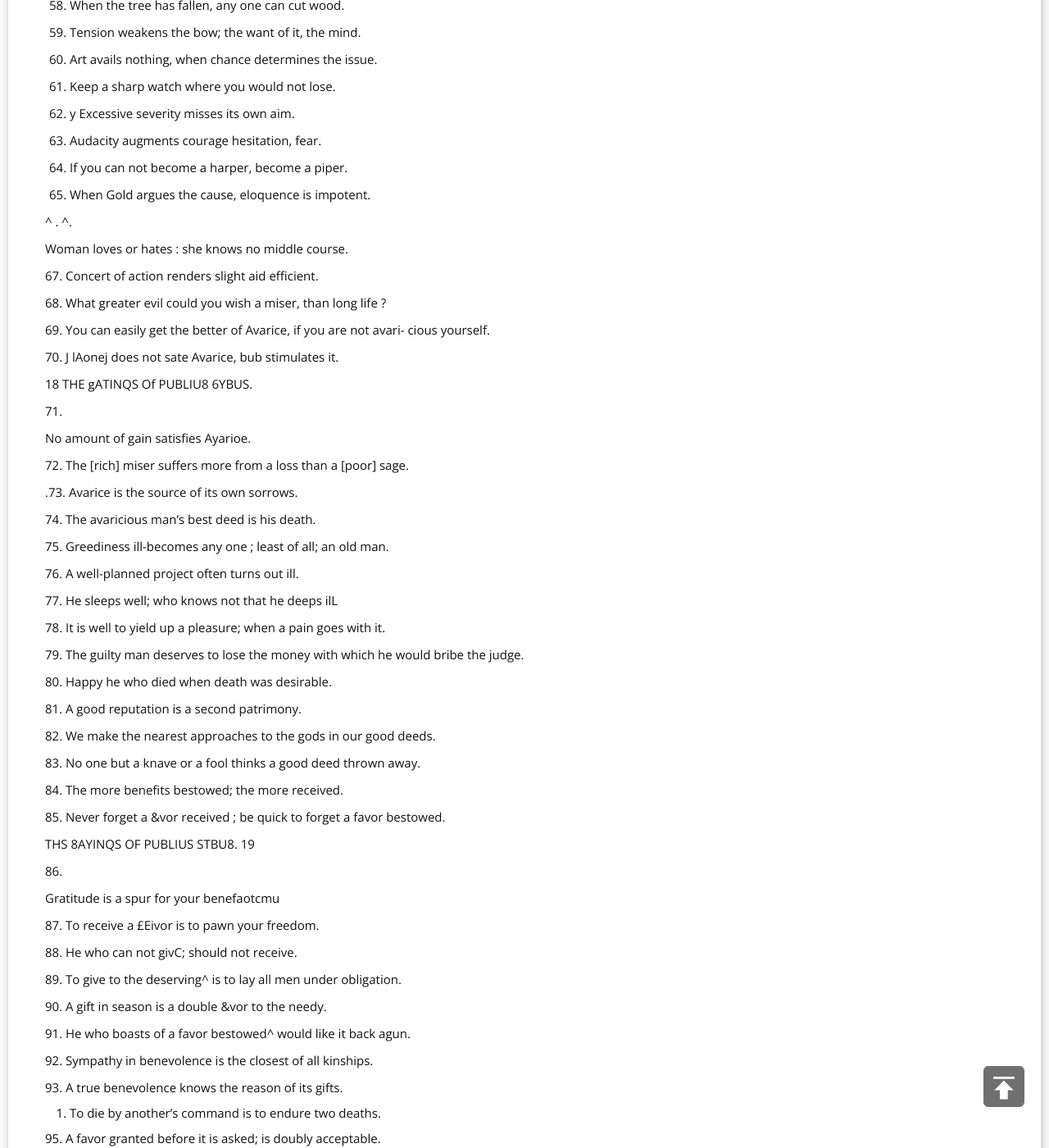
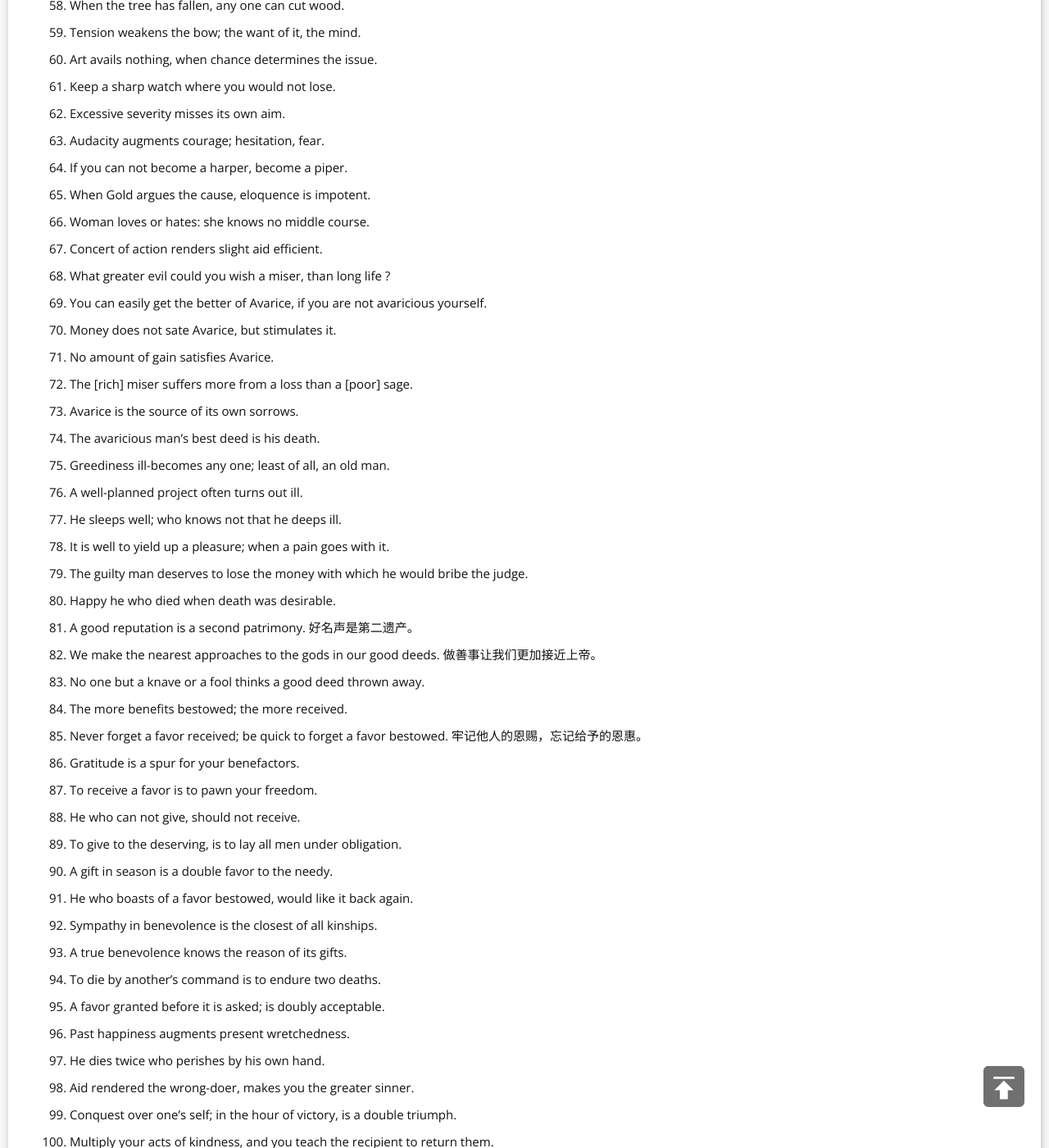
Before and after one commit to geekepub/geekepub.github.io, a Jekyll site: the page built from _posts/2016-07-16-The-Moral-Sayings-of-Publius-Syrus.md, in a window 1280 px wide and 1400 px high, scrolled down 2186 px. Shown: the whole window at 82% size. Built offline with Jekyll 4.4.1, drawn with Linux system fonts in a browser that asks for light colours; nearby versions of some CDN libraries; comment, search, counter and statistics services are not loaded; some of the changed text lies outside the part shown.

Commit message:
Update 2016-07-16-The-Moral-Sayings-of-Publius-Syrus.md

```diff
--- a/_posts/2016-07-16-The-Moral-Sayings-of-Publius-Syrus.md
+++ b/_posts/2016-07-16-The-Moral-Sayings-of-Publius-Syrus.md
@@ -143,146 +143,105 @@ tags:
 
 60. Art avails nothing, when chance determines the issue.
 
-61.  Keep a sharp watch where you would not lose.
-
-62. y Excessive severity misses its own aim.
-
-63. Audacity augments courage hesitation, fear.
+61. Keep a sharp watch where you would not lose.
+
+62. Excessive severity misses its own aim.
+
+63. Audacity augments courage; hesitation, fear.
 
 64. If you can not become a harper, become a piper.
 
 65. When Gold argues the cause, eloquence is impotent.
 
-^ . ^.
-
-Woman loves or hates : she knows no middle course.
-
-67.
-Concert of action renders slight aid efficient.
-
-68.
-What greater evil could you wish a miser, than long life ?
-
-69.
-You can easily get the better of Avarice, if you are not avari-
-cious yourself.
-
-70.
-J lAonej does not sate Avarice, bub stimulates it.
-
-
-
-18 THE gATINQS Of PUBLIU8 6YBUS.
-
-71.
-
-No amount of gain satisfies Ayarioe.
-
-72.
-The \[rich] miser suffers more from a loss than a \[poor] sage.
-
-.73.
-Avarice is the source of its own sorrows.
-
-74.
-The avaricious man's best deed is his death.
-
-75.
-Greediness ill-becomes any one ; least of all; an old man.
-
-76.
-A well-planned project often turns out ill.
-
-77.
-He sleeps well; who knows not that he deeps ilL
-
-78.
-It is well to yield up a pleasure; when a pain goes with it.
-
-79.
-The guilty man deserves to lose the money with which he would
-bribe the judge.
-
-80.
-Happy he who died when death was desirable.
-
-81.
-A good reputation is a second patrimony.
-
-82.
-We make the nearest approaches to the gods in our good deeds.
-
-83.
-No one but a knave or a fool thinks a good deed thrown away.
-
-84.
-The more benefits bestowed; the more received.
-
-85.
-Never forget a &vor received ; be quick to forget a favor bestowed.
-
-
-
-THS 8AYINQS OF PUBLIUS STBU8. 19
-
-86.
-
-Gratitude is a spur for your benefaotcmu
-
-87.
-To receive a £Eivor is to pawn your freedom.
-
-88.
-He who can not givC; should not receive.
-
-89.
-To give to the deserving^ is to lay all men under obligation.
-
-90.
-A gift in season is a double &vor to the needy.
-
-91.
-He who boasts of a favor bestowed^ would like it back agun.
-
-92.
-Sympathy in benevolence is the closest of all kinships.
-
-93.
-A true benevolence knows the reason of its gifts.
+66. Woman loves or hates: she knows no middle course.
+
+67. Concert of action renders slight aid efficient.
+
+68. What greater evil could you wish a miser, than long life ?
+
+69. You can easily get the better of Avarice, if you are not avaricious yourself.
+
+70. Money does not sate Avarice, but stimulates it.
+
+71. No amount of gain satisfies Avarice.
+
+72. The \[rich] miser suffers more from a loss than a \[poor] sage.
+
+73. Avarice is the source of its own sorrows.
+
+74. The avaricious man's best deed is his death.
+
+75. Greediness ill-becomes any one; least of all, an old man.
+
+76. A well-planned project often turns out ill.
+
+77. He sleeps well; who knows not that he deeps ill.
+
+78. It is well to yield up a pleasure; when a pain goes with it.
+
+79. The guilty man deserves to lose the money with which he would bribe the judge.
+
+80. Happy he who died when death was desirable.
+
+81. A good reputation is a second patrimony.
+	好名声是第二遗产。
+
+82. We make the nearest approaches to the gods in our good deeds.
+	做善事让我们更加接近上帝。
+
+83. No one but a knave or a fool thinks a good deed thrown away.
+
+84. The more benefits bestowed; the more received.
+
+85. Never forget a favor received; be quick to forget a favor bestowed.
+	牢记他人的恩赐，忘记给予的恩惠。
+
+86. Gratitude is a spur for your benefactors.
+
+87. To receive a favor is to pawn your freedom.
+
+88. He who can not give, should not receive.
+
+89. To give to the deserving, is to lay all men under obligation.
+
+90. A gift in season is a double favor to the needy.
+
+91. He who boasts of a favor bestowed, would like it back again.
+
+92. Sympathy in benevolence is the closest of all kinships.
+
+93. A true benevolence knows the reason of its gifts.
 
 94. To die by another's command is to endure two deaths.
 
-95.
-A favor granted before it is asked; is doubly acceptable.
-
-96.
-Past happiness augments present wretchedness.
+95. A favor granted before it is asked; is doubly acceptable.
+
+96. Past happiness augments present wretchedness.
 
 97. He dies twice who perishes by his own hand.
 
 98. Aid rendered the wrong-doer, makes you the greater sinner.
 
-99. Conquest over one's self; in the hour of victory, is a double
-triumph.
-
-100. Multiply your acts of kindness^ and you teach the recipient to
-return them.
-
-101.  Yenus yields to oaresses, not to compulsion.
-
-102. •«. Mercy shown \[to the wretched] may become a bulwark of defense.
+99. Conquest over one's self; in the hour of victory, is a double triumph.
+
+100. Multiply your acts of kindness, and you teach the recipient to return them.
+
+101.  Venus yields to caresses, not to compulsion.
+
+102. Mercy shown \[to the wretched] may become a bulwark of defense.
 
 103.  Happy is the voyage that brings the good together.
 
-104. A good repntatioU; even in darkness, keeps on shining.
-
-105. A death that ends the \[incnrable] ills of life, is a blessing.
+104. A good reputation; even in darkness, keeps on shining.
+
+105. A death that ends the \[incurable] ills of life, is a blessing.
 
 106. Money is worth something when good sense disburses it.
 
 107. One man's happy hour is another's bitter time of trial.
 
 108. A good reputation is more valuable than money.
+	好名声比钱重要。
 
 109. We must master our good fortune, or it will master us.
 
@@ -294,167 +253,102 @@ return them.
 
 113.  To spare the guilty is to injure the innocent.
 
-114. The more skillfully the language of goodness is assumed^ the greater the depravity.
+114. The more skillfully the language of goodness is assumed, the greater the depravity.
 
 115. A good man's severity is next neighbor to justice.
-116.
- 116.
-A mean man's generosity is a generous man's meanness.
-
-117.
-A good man Iotos to sit at a good man's table.
-
-118.
-In the {>rcsence of a good man^ anger is speedily cooled.
-
-119.
-It is well to moor your bark with two anchors.
-
-120.
-Learn to see in another's calamity the ills which you should avoid.
-
-121.
-The good which is prevented is not annihilated.
-
-122.
-The slower to kindle; the more terrible the wrath of a generous
-soul.
-
-123.
-The good man never coquets with iniquity.
-
-124.
-Life is short; but its ills make it seem long.
-
-125.
-The bare recollection of anger kindles anger.
-
-126.
-There is no sight in the eye^ when the mind does not gaze.
-
-127.
-
-While teasing for homS; the camel lost his ears.
-
-128.
-He keeps furthest from danger who looks out while he is safe.
-
-129.
-A chaste wife rules her husband by deferring to his wishes.
-
-130.
-Misfortune sometimes visits him whom she has often passed by.
-
-
-
-22 THJB SAYINQS OF PUBMUS SYBU8.
-
-131.
-
-Trust no man as a friend till you have tried him.
-
-132.
-Beware of him who has once deceived you.
-
-133.
-You can never dispense with prudence.
-
-134.
-The wounds of conscience always leave a scar.
-
-135.
-The danger despised is the first to reach us.
-
-136.
-Falsities are quick to appear in their true character.
-
-137.
-We are anxious to avoid the &ults which we are ashamed to
-have committed.
-
-138.
-There is but a step between a proud man's glory and his disgrace.
-
-139.
-The joys of the worthless speedily turn to their own destruction.
-
-140.
-Oblivion is a guaranty against civil war.
-
-141.
-Make your beloved angry^ if you wish him to love you.
-
-142.
-The request of a master is a command.
-
-143.
-An agreeable companion on a journey is as good as a carriage.
-
-144.
-Society in shipwreck is a comfort to all
-
-145.
-Opn^pnialiiy of disposition is the strongest of ties.
-
-
-
-THE SATINGS OF PUBUUS SYBU8. 28
-
-146.
-
-Consult your oonsdenoe; rather than popular opinion.
-
-147,
-
-Consider what you ought to say, and not what you think.
-
-148.
-You will gain your point better by moderation than anger.
-
-149.
-Many receive adrioO; few profit by it.
-
-150.
-We tolerate without rebuke the vices with which we have grown
-familiar.
-
-151.
-r Man's most prudent counselor is time.
-"^ 152.
-
-Wisdom had rather be buffeted than not be listened to.
-
-153.
-Folly had rather be unheard than be buffeted.
-
-154.
-It is hard to touch that which brings pain by mere contact.
-
-155.
-A god can hardly disturb a man truly happy.
-
-156.
-f Have courage; or cunning; when you deal with an enemy.
-
-157.
-It is folly to be too frank with impudent fiuniliarity.
-
-158.
-Let fly many arrowS; and no two will hit in the same place.
-
-159.
-He who longs for death; confesses that life is a fiulure.
-
-160.
-The sick man's intemperance makes the physician relentless.
-
-
-
-24 THE SAYINGS OF PUBLIUS SYRUS.
-
-161.
-
-^^ Beproaoh in misfortune is an unseasonable cruelty.
+
+ 116. A mean man's generosity is a generous man's meanness.
+
+117. A good man Ioves to sit at a good man's table.
+
+118. In the presence of a good man, anger is speedily cooled.
+
+119. It is well to moor your bark with two anchors.
+
+120. Learn to see in another's calamity the ills which you should avoid.
+
+121. The good which is prevented is not annihilated.
+
+122. The slower to kindle; the more terrible the wrath of a generous soul.
+
+123. The good man never coquets with iniquity.
+
+124. Life is short; but its ills make it seem long.
+
+125. The bare recollection of anger kindles anger.
+
+126. There is no sight in the eye, when the mind does not gaze.
+
+127. While teasing for horns; the camel lost his ears.
+
+128. He keeps furthest from danger who looks out while he is safe.
+
+129. A chaste wife rules her husband by deferring to his wishes.
+
+130. Misfortune sometimes visits him whom she has often passed by.
+
+131. Trust no man as a friend till you have tried him.
+	未经考验，不要把别人当朋友。
+
+132. Beware of him who has once deceived you.
+
+133. You can never dispense with prudence.
+
+134. The wounds of conscience always leave a scar.
+
+135. The danger despised is the first to reach us.
+
+136. Falsities are quick to appear in their true character.
+
+137. We are anxious to avoid the faults which we are ashamed to have committed.
+
+138. There is but a step between a proud man's glory and his disgrace.
+
+139. The joys of the worthless speedily turn to their own destruction.
+
+140. Oblivion is a guaranty against civil war.
+
+141. Make your beloved angry, if you wish him to love you.
+
+142. The request of a master is a command.
+
+143. An agreeable companion on a journey is as good as a carriage.
+
+144. Society in shipwreck is a comfort to all.
+
+145. Congeniality of disposition is the strongest of ties.
+
+146. Consult your conscience, rather than popular opinion.
+
+147. Consider what you ought to say, and not what you think.
+
+148. You will gain your point better by moderation than anger.
+
+149. Many receive advice; few profit by it.
+
+150. We tolerate without rebuke the vices with which we have grown familiar.
+
+151. Man's most prudent counselor is time.
+
+152. Wisdom had rather be buffeted than not be listened to.
+
+153. Folly had rather be unheard than be buffeted.
+
+154. It is hard to touch that which brings pain by mere contact.
+
+155. A god can hardly disturb a man truly happy.
+
+156. Have courage, or cunning, when you deal with an enemy.
+
+157. It is folly to be too frank with impudent familiarity.
+
+158. Let fly many arrows, and no two will hit in the same place.
+
+159. He who longs for death; confesses that life is a failure.
+
+160. The sick man's intemperance makes the physician relentless.
+
+161. Reproaoh in misfortune is an unseasonable cruelty.
 
 162.
 It is barbarity; not courage^ that can slay babes.
@@ -1019,7 +913,7 @@ We die, aa often as we lose a friend.
 
 324. - , ^. . '
 
-Man's life is a loan, not a gift. - ^ >- ^ - . \*.. r \* '-•
+Man's life is a loan, not a gift. - ^ \>- ^ - . \*.. r \* '-•
 
 325.
 Necessity is a law that justifies itself.
@@ -1122,7 +1016,7 @@ We die, as often as we lose a friend.
 
 324. . -. . t^ ^^
 
-Man's Hfe is a loan, not a gift. . - ' '^ U c - ' \*• ' r >'y ^■'^'
+Man's Hfe is a loan, not a gift. . - ' '^ U c - ' \*• ' r \>'y ^■'^'
 
 325.
 Necessity is a law that justifies itself.
@@ -1140,7 +1034,7 @@ Honors are soiled when they invest the unworthy.
 The well-bom should not live base lives.
 
 330.
-It is right to spare the gailty> when you thereby shield the inno-
+It is right to spare the gailty\> when you thereby shield the inno-
 cent.
 
 331.
@@ -1387,7 +1281,7 @@ That mortal needs least; who wishes least.
 Treat your friend as if he might become an enemy.
 
 402.
-Put such confidence in your friend, that he shall find no caus<
+Put such confidence in your friend, that he shall find no caus\<
 become an enemy.
 
 403.
@@ -1773,7 +1667,7 @@ A woman's tear is spite's seasoning.
 515.
 There are many displeased when a woman weds many.
 
-516.- .<- ir ■ ^v >.:,.,. ■■
+516.- .\<- ir ■ ^v \>.:,.,. ■■
 
 A woman's solitary thoughts are her worst ones.
 
@@ -1875,7 +1769,7 @@ SU.
 
 
 
-^1^ i^tmlit AafiiBiti}, *!><» *e uk witit
+^1^ i^tmlit AafiiBiti}, *!\>\<» *e uk witit
 
 
 
@@ -2549,7 +2443,7 @@ yielded.
 We should bear our destiny, not weep over it.
 
 539.
-/ Necessity can turn any weapon to advantage. ^ >Sr / ;/
+/ Necessity can turn any weapon to advantage. ^ \>Sr / ;/
 5
 
 
@@ -3113,7 +3007,7 @@ Gratitude for a favor is sufficient interest therefor.
 i To do wrong for a master is a meritorious act.
 
 698.
-The pain which kills pain, is as good as a medicine. ^^,^>^"
+The pain which kills pain, is as good as a medicine. ^^,^\>^"
 
 
 
@@ -3483,7 +3377,7 @@ It is foolish to hoard; when you know not for whom you do it
 It is the height of folly to blame without knowledge.
 
 801.
-We can lament fi>r that which is lost, but we cannot get it back.
+We can lament fi\>r that which is lost, but we cannot get it back.
 
 802.
 What we admire^ we never cease commending to ounelves.
@@ -3820,7 +3714,7 @@ The probity which is only assumed, is depravity doubly distilled.
 Guilt's assistant is guilt's participant.
 
 894.
-To have the universe bear one company, would be a great <
+To have the universe bear one company, would be a great \<
 Jation 2D death.
 
 
@@ -4011,7 +3905,7 @@ Where the accuser is the judge, power rules ai;id not law.
 When liberty has fallen, no one dares to open his mouth.
 
 947.
-The greater your joys, the greater your occasion fi>r fear.
+The greater your joys, the greater your occasion fi\>r fear.
 
 948.
 When eveiy body is guilty, the prayer for relief will avail little.
```
